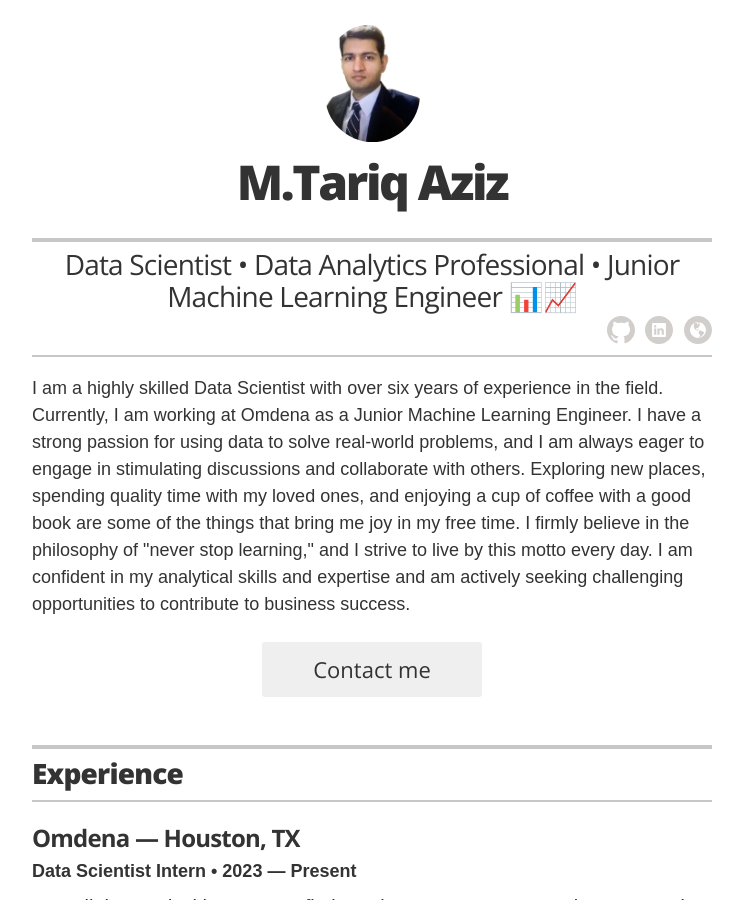
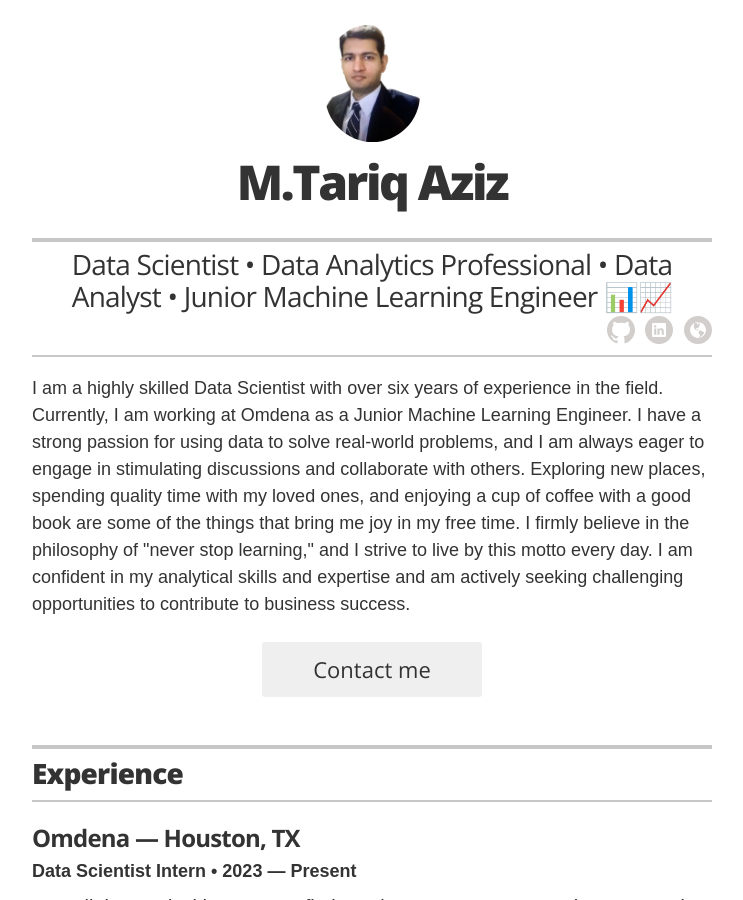
Before and after one commit to ttariqaziz/ttariqaziz.github.io, a Jekyll site: the page built from index.html, in a window 1280 px wide and 900 px high. Shown: the whole window, without its empty margins (268-1011 px from the left). Built offline with Jekyll 4.4.1, drawn with Linux system fonts in a browser that asks for light colours.

Commit message:
Update _config.yml

```diff
--- a/_config.yml
+++ b/_config.yml
@@ -6,7 +6,7 @@ sass:
   style: compressed
 resume_avatar: 'true'
 resume_name: M.Tariq Aziz
-resume_title: Data Scientist • Data Analytics Professional • Junior Machine Learning Engineer 📊📈
+resume_title: Data Scientist • Data Analytics Professional • Data Analyst • Junior Machine Learning Engineer 📊📈
 resume_contact_email: ta.aziz221@gmail.com
 # resume_contact_telephone: 555-7334
 resume_contact_address: 'Spring, TX'
```
